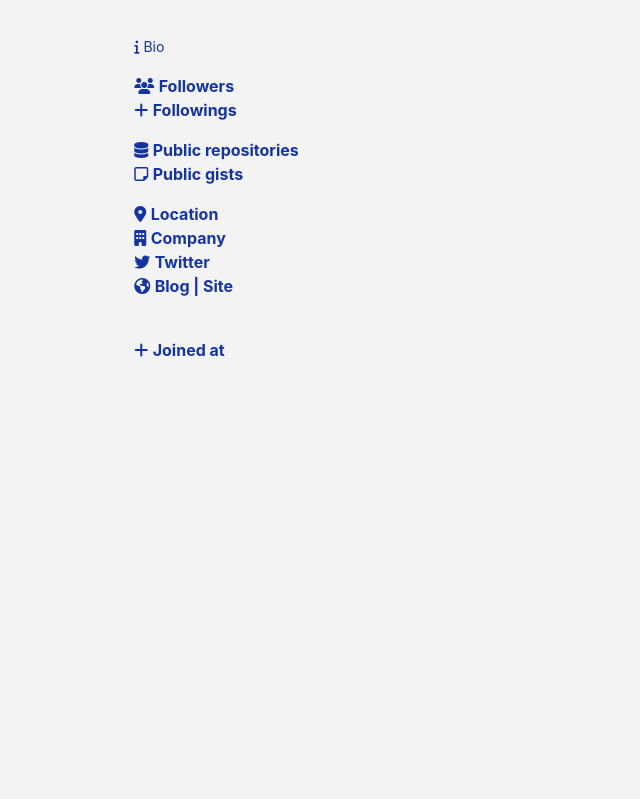
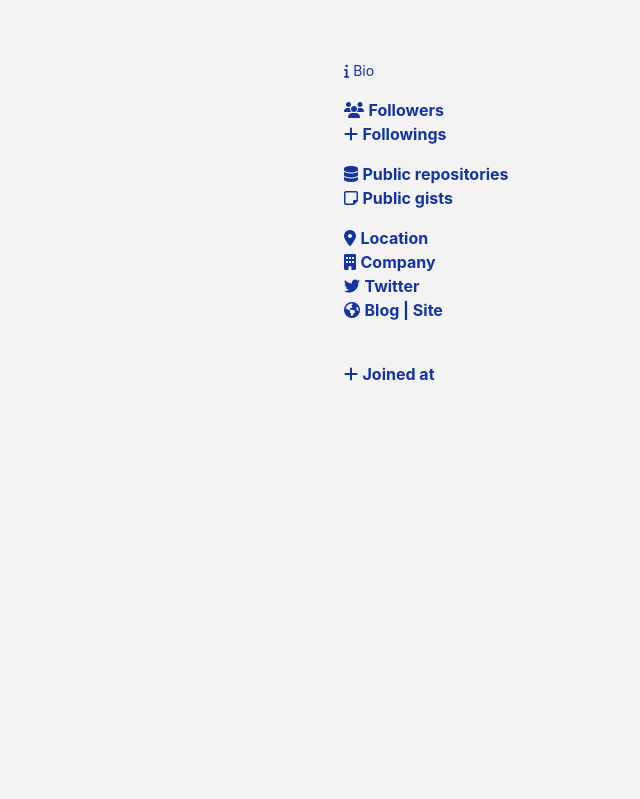
Before and after one commit to BlackIQ/UG-Search, a Flask app: template app/templates/user.html in a window 1280 px wide. Shown: the top 799 px of the page, without its empty margins (311-951 px from the left). Run offline with Flask 2, Linux system fonts and the light colour scheme; the template is opened without the code that fills it, so the values that code supplies are empty; some libraries are stand-ins or nearby versions.

Commit message:
One step more

```diff
--- a/app/templates/user.html
+++ b/app/templates/user.html
@@ -20,9 +20,13 @@
                     </div>
                     <br>
                 </div>
-                <div class="col-md-8">
+                <div class="col-md-2">
+                    <br>
+                </div>
+                <div class="col-md-6">
                     <div>
                         <h3 class="text">{{ user['name'] }}</h3>
+                        <br>
                         <p class="text">
                             <small><i class="fa fa-info"></i> Bio</small>
                             <br>
```
